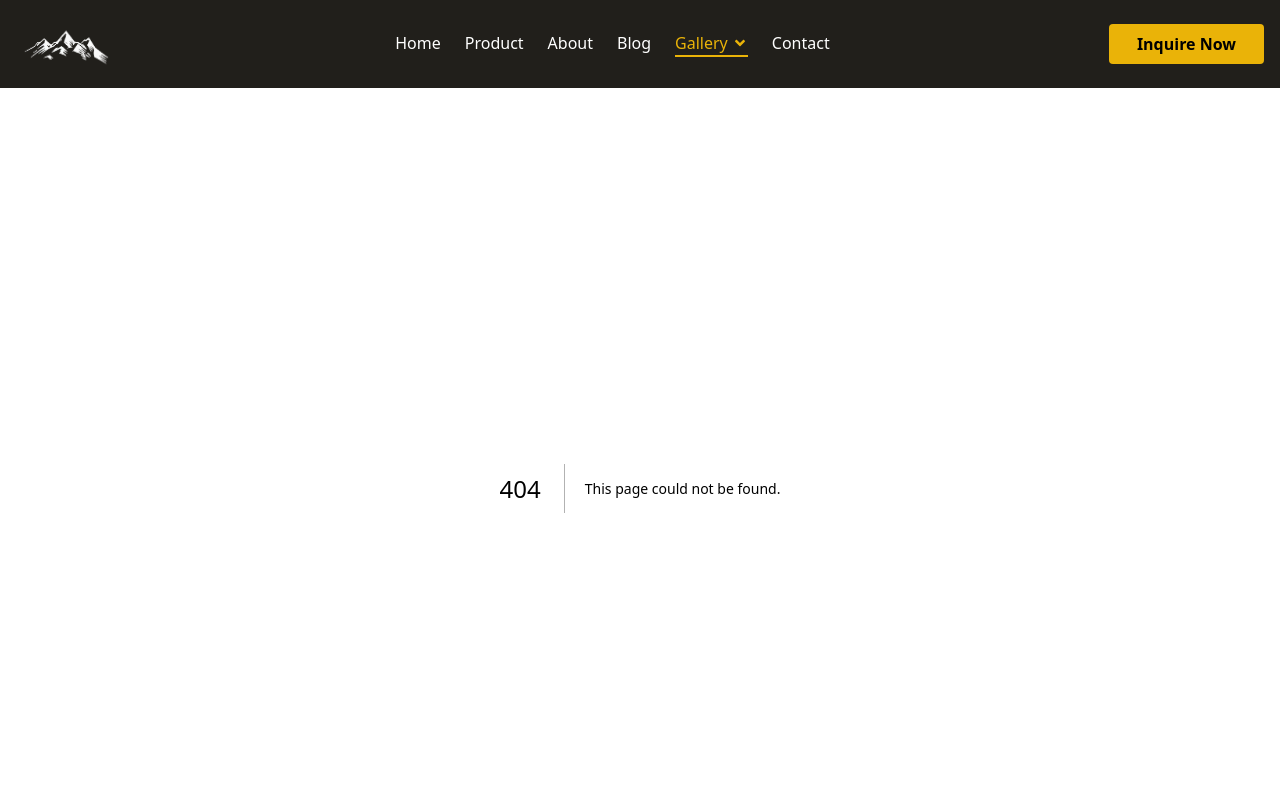
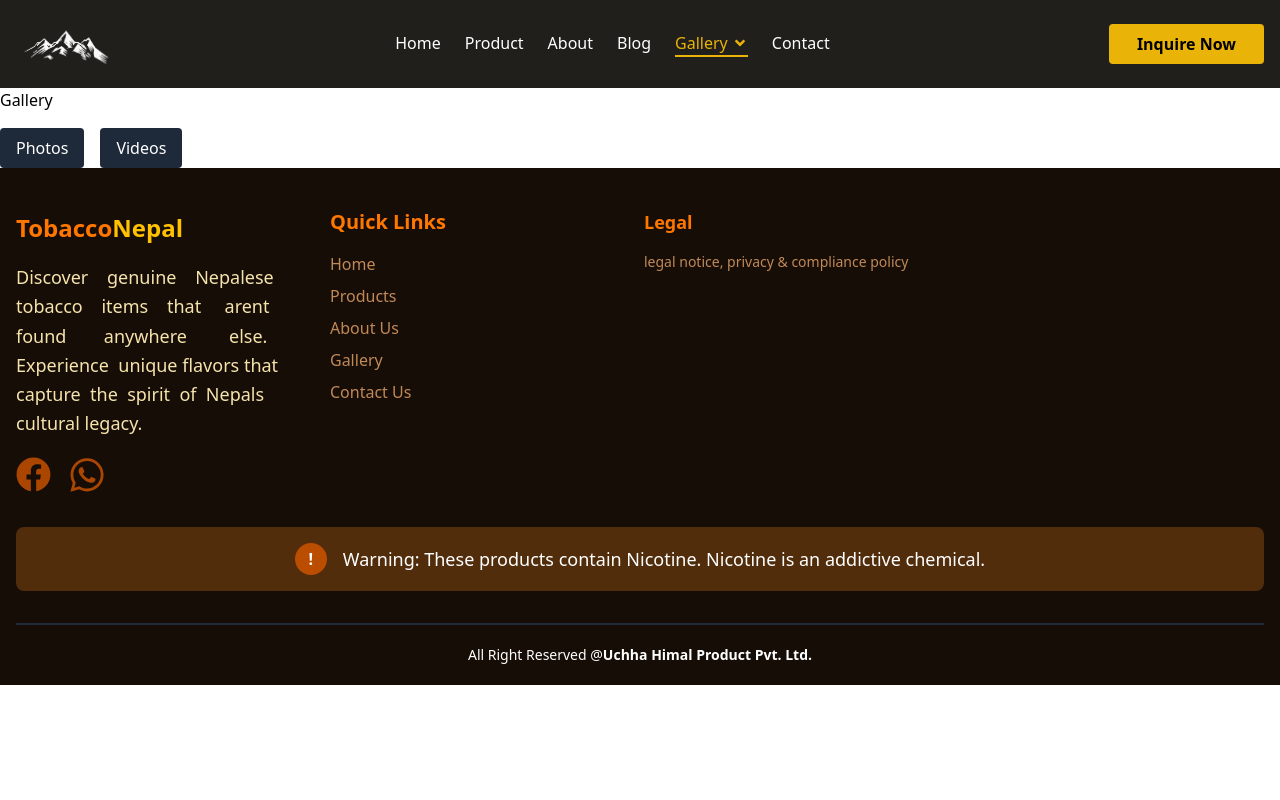
Before and after one commit to poudelsumitrocks/TobaccoNepalClone, a Next.js app: page /gallery in a window 1280 px wide. Before the commit this address had no page. Shown: the top 800 px of the page. Built offline with nearby package versions, Linux system fonts and the light colour scheme.

Commit message:
just add the file to make the diploying possible

```diff
--- /dev/null
+++ b/app/gallery/page.jsx
@@ -0,0 +1,19 @@
+"use client";
+import React from "react";
+import Link from "next/link";
+
+export default function GalleryPage() {
+  return (
+    <div className="gallery-container">
+      <h1>Gallery</h1>
+      <div className="flex gap-4 mt-4">
+        <Link href="/gallery/photo" className="bg-gray-800 text-white px-4 py-2 rounded">
+          Photos
+        </Link>
+        <Link href="/gallery/video" className="bg-gray-800 text-white px-4 py-2 rounded">
+          Videos
+        </Link>
+      </div>
+    </div>
+  );
+}
```
